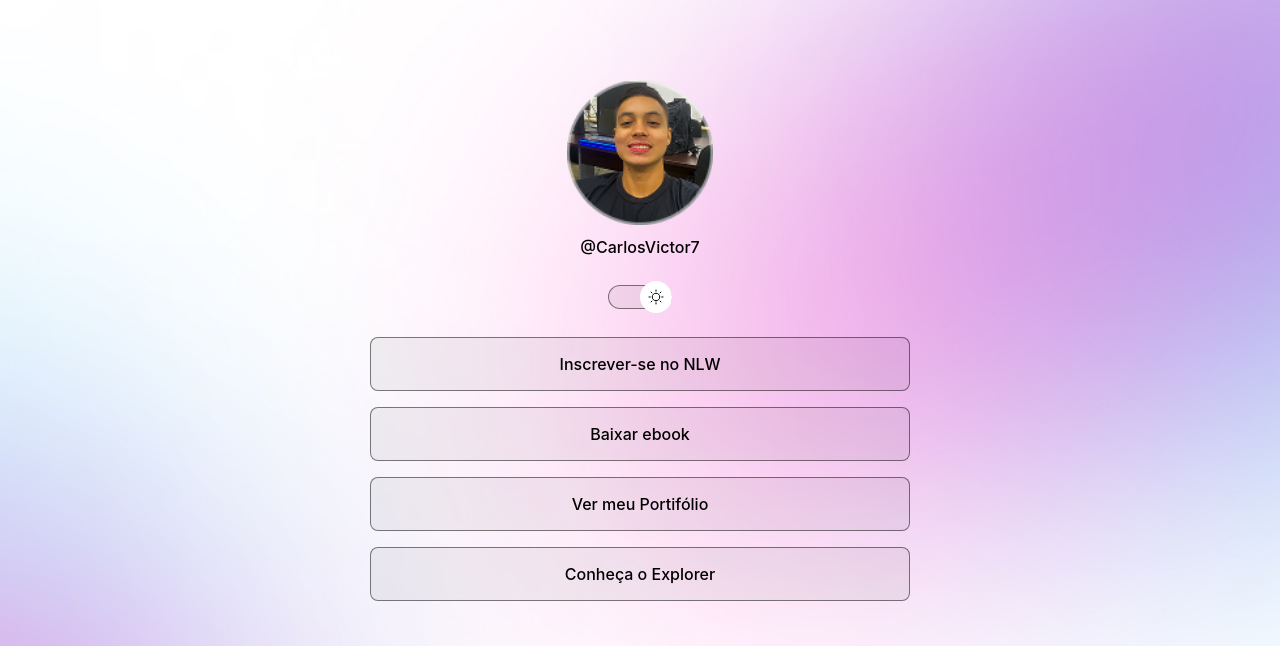
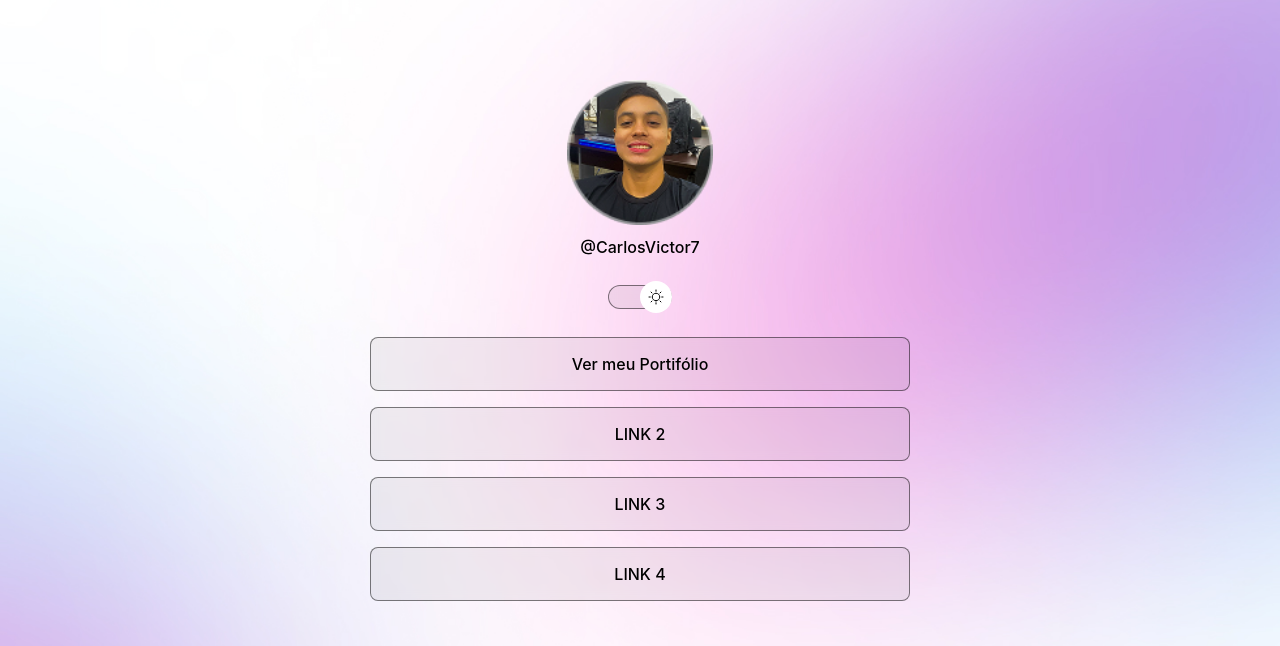
Before and after one commit to CarlosVictor7/DevLinks, a plain HTML site: page index.html in a window 1280 px wide. Shown: the top 646 px of the page. Drawn offline with nearby package versions, Linux system fonts and the light colour scheme; a web font is replaced by a local one.

Commit message:
alterando links

```diff
--- a/index.html
+++ b/index.html
@@ -23,19 +23,19 @@
       </div>
       <ul>
         <li>
-          <a href="#" target="_blank">Inscrever-se no NLW</a>
-        </li>
-
-        <li>
-          <a href="#" target="_blank">Baixar ebook</a>
-        </li>
-
-        <li>
           <a href="https://github.com/CarlosVictor7" target="_blank">Ver meu Portifólio</a>
         </li>
 
         <li>
-          <a href="https://rockeatseat.com.br/explorer" target="_blank">Conheça o Explorer</a>
+          <a href="#" target="_blank">LINK 2</a>
+        </li>
+
+        <li>
+          <a href="#" target="_blank">LINK 3</a>
+        </li>
+
+        <li>
+          <a href="#" target="_blank">LINK 4</a>
         </li>
 
       </ul>
```
